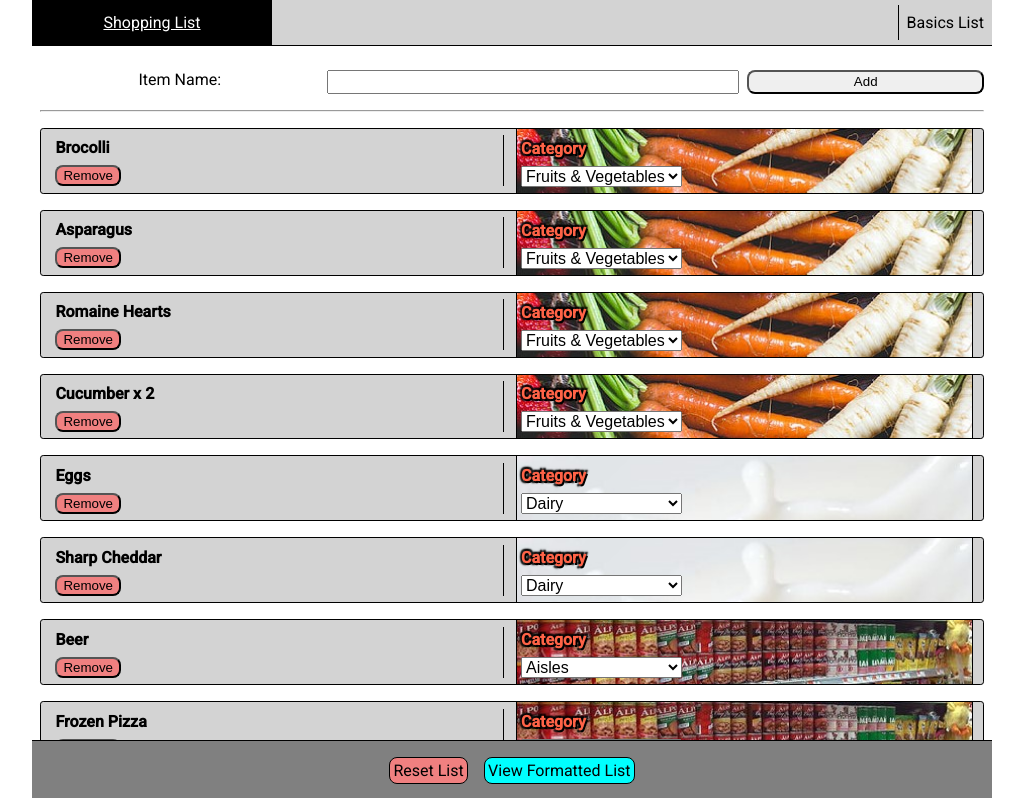
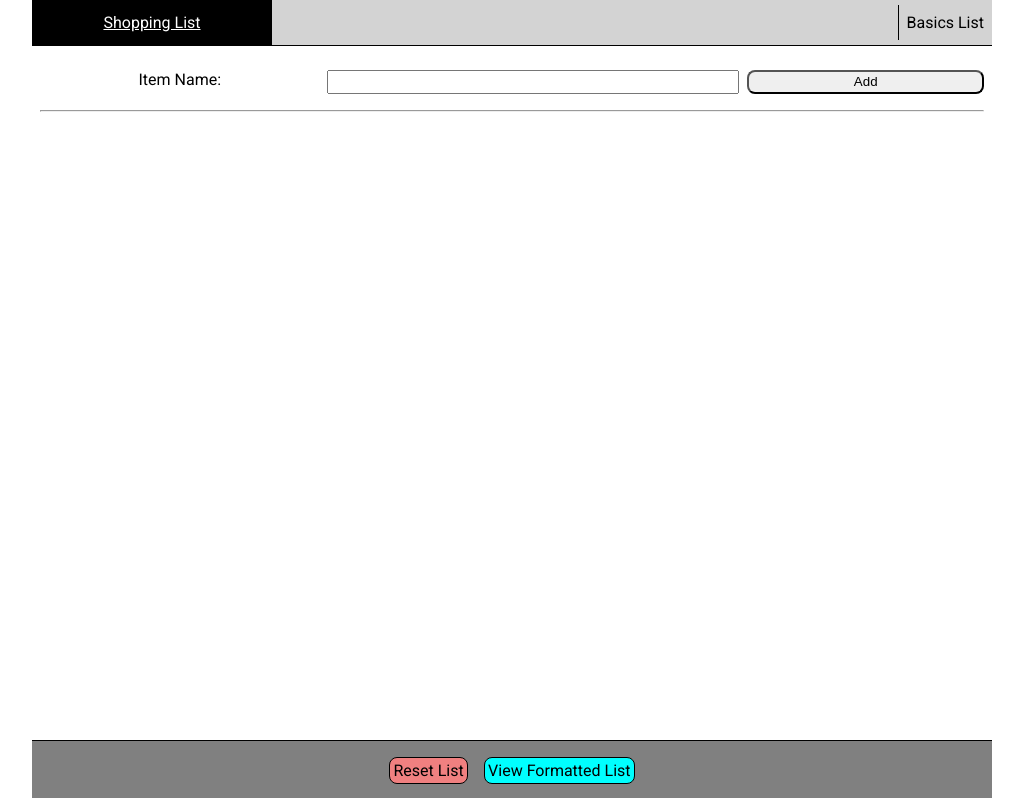
Before and after one commit to Breckles/shopping-list-app, an Angular app: page /shopping-list in a window 1280 px wide. Shown: the top 798 px of the page, without its empty margins (128-1151 px from the left). Built offline with nearby package versions, Linux system fonts and the light colour scheme.

Commit message:
commented out list prepopulation

```diff
--- a/src/app/shopping-list/shopping-list.service.ts
+++ b/src/app/shopping-list/shopping-list.service.ts
@@ -14,44 +14,44 @@ export class ShoppingListService {
   // "Bakery",
   // "Unknown",
   private _shoppingList: Item[] = [
-    new Item("Brocolli", "Fruits & Vegetables"),
-    new Item("Asparagus", "Fruits & Vegetables"),
-    new Item("Romaine Hearts", "Fruits & Vegetables"),
-    new Item("Cucumber x 2", "Fruits & Vegetables"),
-    new Item("Eggs", "Dairy"),
-    new Item("Sharp Cheddar", "Dairy"),
-    new Item("Beer", "Aisles"),
-    new Item("Frozen Pizza", "Aisles"),
-    new Item("Gravy", "Aisles"),
-    new Item("Fruit Cups", "Aisles"),
-    new Item("Frozen Pizza", "Aisles"),
-    new Item("Gravy", "Aisles"),
-    new Item("Fruit Cups", "Aisles"),
-    new Item("Frozen Pizza", "Aisles"),
-    new Item("Gravy", "Aisles"),
-    new Item("Fruit Cups", "Aisles"),
-    new Item("Frozen Pizza", "Aisles"),
-    new Item("Gravy", "Aisles"),
-    new Item("Fruit Cups", "Aisles"),
-    new Item("Frozen Pizza", "Aisles"),
-    new Item("Gravy", "Aisles"),
-    new Item("Fruit Cups", "Aisles"),
-    new Item("Frozen Pizza", "Aisles"),
-    new Item("Gravy", "Aisles"),
-    new Item("Fruit Cups", "Aisles"),
-    new Item("Frozen Pizza", "Aisles"),
-    new Item("Fizz", "Aisles"),
-    new Item("Soda", "Aisles"),
-    new Item("Asian Noodles x 4", "Aisles"),
-    new Item("Worcestershire Sauce", "Aisles"),
-    new Item("Bagels", "Bakery"),
-    new Item("Sandwich Bread", "Bakery"),
-    new Item("Minced Beef", "Meat"),
-    new Item("Breakfast Meat", "Meat"),
-    new Item("Chicken Breasts", "Meat"),
-    new Item("Provolone", "Deli"),
-    new Item("Cold Cuts", "Deli"),
-    new Item("Milk", "Dairy"),
+    // new Item("Brocolli", "Fruits & Vegetables"),
+    // new Item("Asparagus", "Fruits & Vegetables"),
+    // new Item("Romaine Hearts", "Fruits & Vegetables"),
+    // new Item("Cucumber x 2", "Fruits & Vegetables"),
+    // new Item("Eggs", "Dairy"),
+    // new Item("Sharp Cheddar", "Dairy"),
+    // new Item("Beer", "Aisles"),
+    // new Item("Frozen Pizza", "Aisles"),
+    // new Item("Gravy", "Aisles"),
+    // new Item("Fruit Cups", "Aisles"),
+    // new Item("Frozen Pizza", "Aisles"),
+    // new Item("Gravy", "Aisles"),
+    // new Item("Fruit Cups", "Aisles"),
+    // new Item("Frozen Pizza", "Aisles"),
+    // new Item("Gravy", "Aisles"),
+    // new Item("Fruit Cups", "Aisles"),
+    // new Item("Frozen Pizza", "Aisles"),
+    // new Item("Gravy", "Aisles"),
+    // new Item("Fruit Cups", "Aisles"),
+    // new Item("Frozen Pizza", "Aisles"),
+    // new Item("Gravy", "Aisles"),
+    // new Item("Fruit Cups", "Aisles"),
+    // new Item("Frozen Pizza", "Aisles"),
+    // new Item("Gravy", "Aisles"),
+    // new Item("Fruit Cups", "Aisles"),
+    // new Item("Frozen Pizza", "Aisles"),
+    // new Item("Fizz", "Aisles"),
+    // new Item("Soda", "Aisles"),
+    // new Item("Asian Noodles x 4", "Aisles"),
+    // new Item("Worcestershire Sauce", "Aisles"),
+    // new Item("Bagels", "Bakery"),
+    // new Item("Sandwich Bread", "Bakery"),
+    // new Item("Minced Beef", "Meat"),
+    // new Item("Breakfast Meat", "Meat"),
+    // new Item("Chicken Breasts", "Meat"),
+    // new Item("Provolone", "Deli"),
+    // new Item("Cold Cuts", "Deli"),
+    // new Item("Milk", "Dairy"),
   ];
   private _shoppingListEdited = new Subject<Item[]>();
 
```
